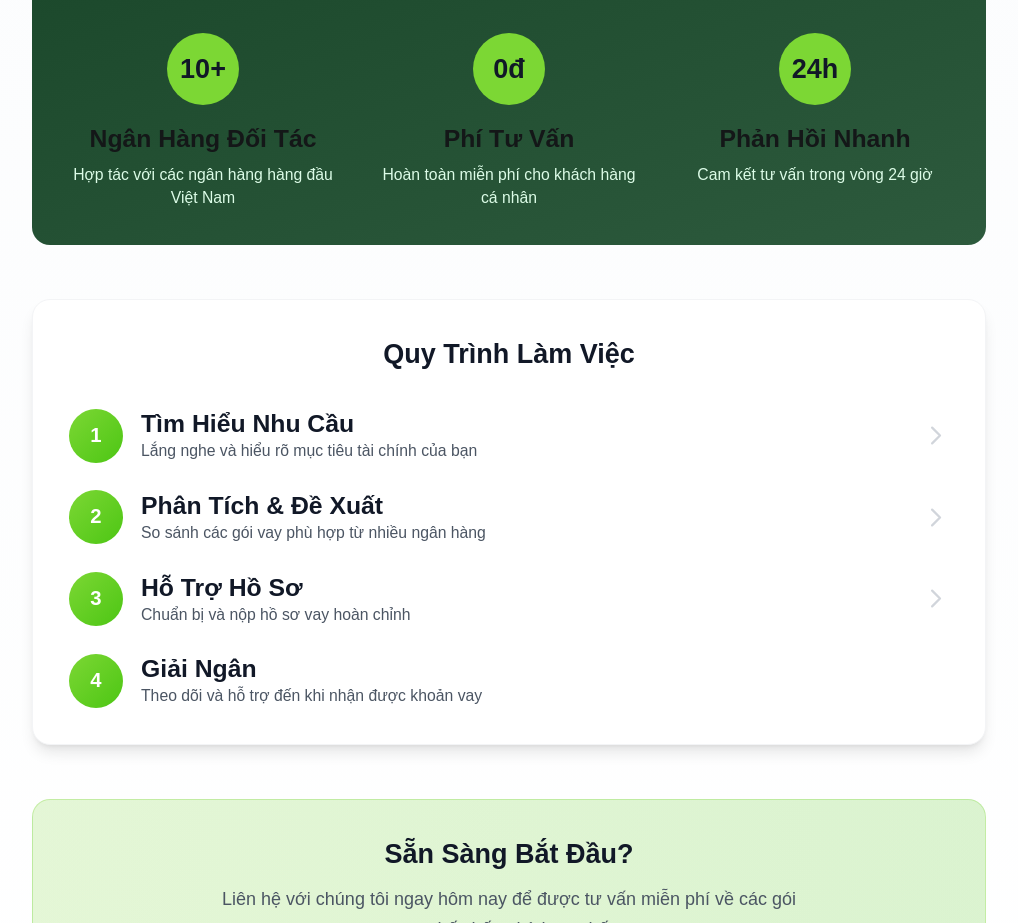
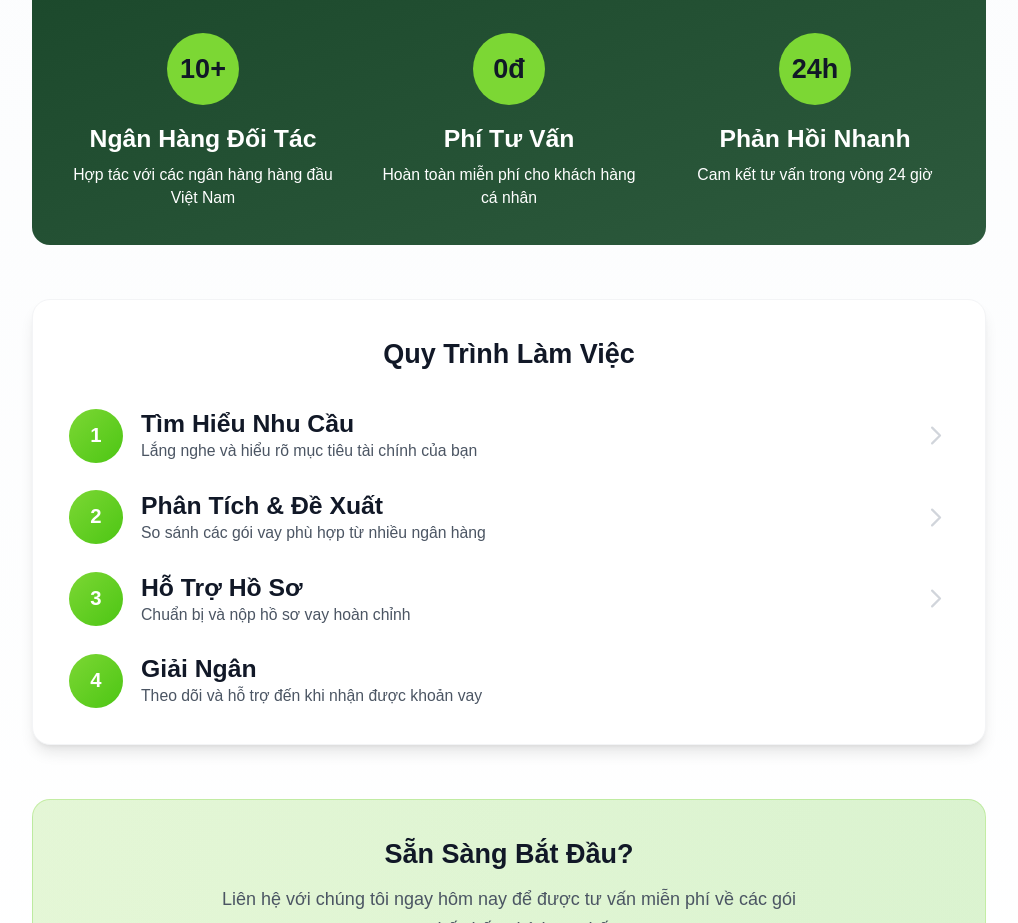
Before and after one commit to danhnguyen8br/loan-ai, a Next.js app in the folder apps/web/: page /about in a window 1280 px wide. Shown: the part 1260-2183 px from the top of the page, without its empty margins (131-1149 px from the left). Built offline with nearby package versions, Linux system fonts and the light colour scheme; no server answers; a web font is replaced by a local one.

Commit message:
style: use white text in Why Choose Us section

```diff
--- a/apps/web/app/(main)/about/page.tsx
+++ b/apps/web/app/(main)/about/page.tsx
@@ -112,24 +112,24 @@ export default function AboutPage() {
                 <div className="w-16 h-16 rounded-full bg-[#7CD734] flex items-center justify-center mx-auto mb-4">
                   <span className="text-2xl font-bold text-gray-900">10+</span>
                 </div>
-                <h3 className="font-semibold mb-2">Ngân Hàng Đối Tác</h3>
-                <p className="text-green-100 text-sm">Hợp tác với các ngân hàng hàng đầu Việt Nam</p>
+                <h3 className="font-semibold mb-2 text-white">Ngân Hàng Đối Tác</h3>
+                <p className="text-white text-sm">Hợp tác với các ngân hàng hàng đầu Việt Nam</p>
               </div>
 
               <div className="text-center">
                 <div className="w-16 h-16 rounded-full bg-[#7CD734] flex items-center justify-center mx-auto mb-4">
                   <span className="text-2xl font-bold text-gray-900">0đ</span>
                 </div>
-                <h3 className="font-semibold mb-2">Phí Tư Vấn</h3>
-                <p className="text-green-100 text-sm">Hoàn toàn miễn phí cho khách hàng cá nhân</p>
+                <h3 className="font-semibold mb-2 text-white">Phí Tư Vấn</h3>
+                <p className="text-white text-sm">Hoàn toàn miễn phí cho khách hàng cá nhân</p>
               </div>
 
               <div className="text-center">
                 <div className="w-16 h-16 rounded-full bg-[#7CD734] flex items-center justify-center mx-auto mb-4">
                   <span className="text-2xl font-bold text-gray-900">24h</span>
                 </div>
-                <h3 className="font-semibold mb-2">Phản Hồi Nhanh</h3>
-                <p className="text-green-100 text-sm">Cam kết tư vấn trong vòng 24 giờ</p>
+                <h3 className="font-semibold mb-2 text-white">Phản Hồi Nhanh</h3>
+                <p className="text-white text-sm">Cam kết tư vấn trong vòng 24 giờ</p>
               </div>
             </div>
           </div>
```
